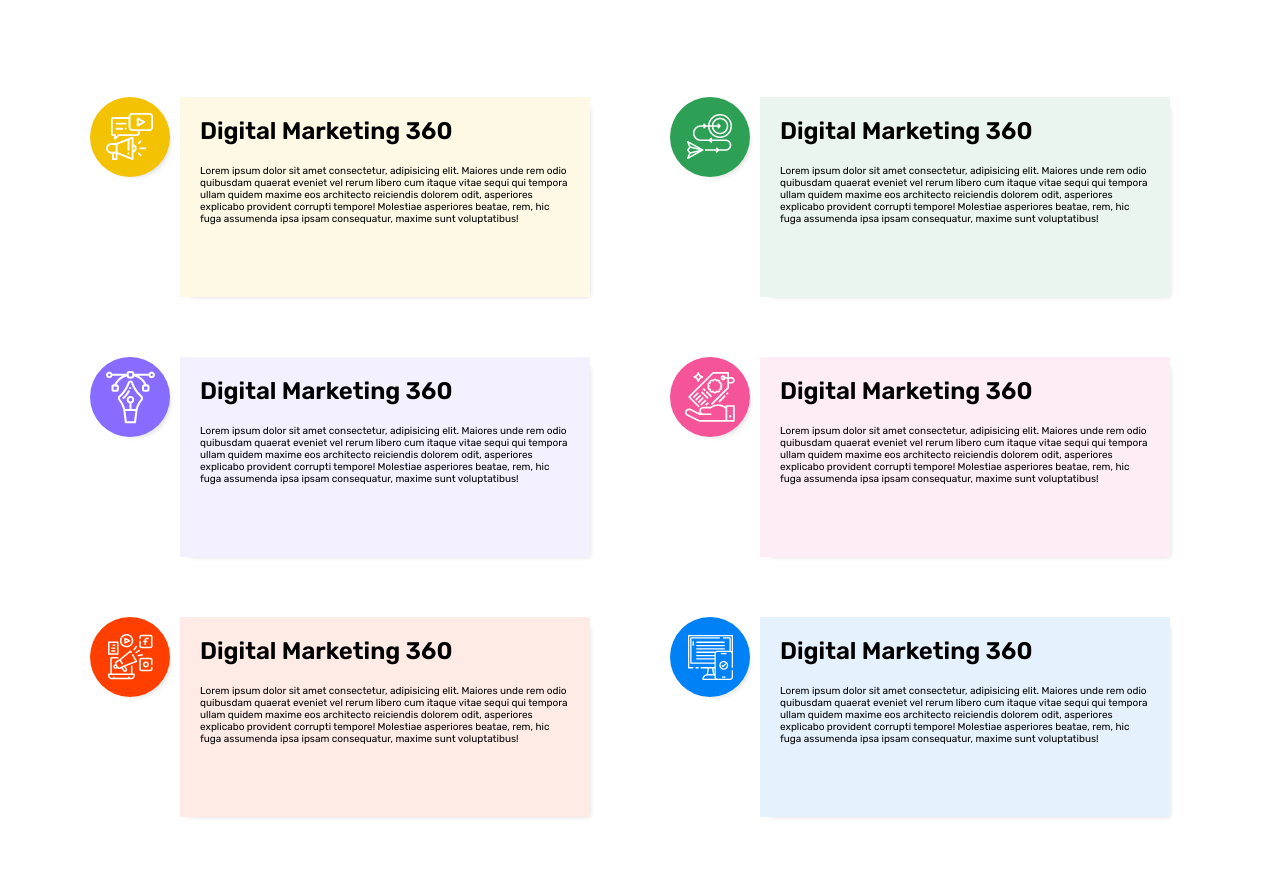
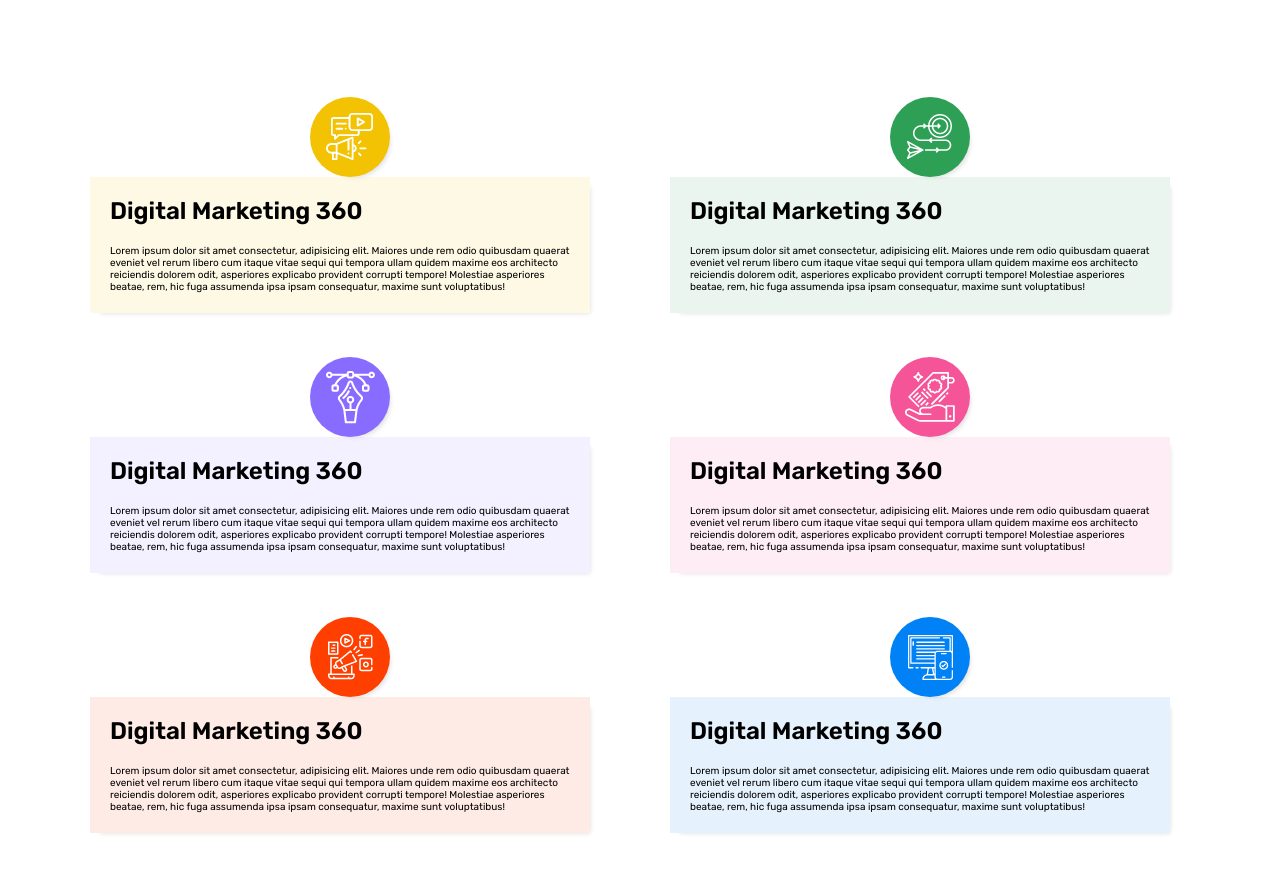
Before and after one commit to fultonoff/udigitalmain, a plain HTML site: page index.html in a window 1280 px wide. Shown: the part 1086-1958 px from the top of the page. Drawn offline with Linux system fonts and the light colour scheme.

Commit message:
services section

```diff
--- a/assets/sass/_header.scss
+++ b/assets/sass/_header.scss
@@ -1,8 +1,9 @@
 .header {
 
-    background-image: linear-gradient(to right top, $blue, $pink-light);
+    background-image: linear-gradient(45deg, $blue, $pink-light);
     background-position: center;
     background-size: cover;
+    background-attachment: fixed;
 
 
 
@@ -289,6 +290,7 @@
         align-items: center;
         padding-bottom: 8rem;
 
+
         @media only screen and(max-width: 43.75em){
             flex-direction: column;
         }
--- a/assets/sass/_services.scss
+++ b/assets/sass/_services.scss
@@ -15,8 +15,9 @@
 
     &>*{
         display: grid;
-        grid-template-columns: min-content 1fr;
+        grid-template-columns: minmax(1fr);
         height: 20rem;
+        transition: all .4s cubic-bezier(0.175, 0.885, 0.32, 1.275);
 
 
 
@@ -24,11 +25,13 @@
             background-color: aqua;
             height: 8rem;
             width: 8rem;
+            margin-left: auto;
+            margin-right: auto;
             display: flex;
             align-items: center;
             justify-content: center;
             border-radius: 50px;
-            margin-right: 1rem;
+            // margin-right: 1rem;
             box-shadow: 5px 5px 5px -5px rgba(0,0,0,0.14);
         }
 
--- a/index.html
+++ b/index.html
@@ -50,7 +50,7 @@
 
         <div class="header__content">
             <div class="text">
-                <h1 class="text__head h-1">Let's Grow Your <br> Brand To The <br> Next Level</h1>
+                <h1 class="text__head h-1">Let's Grow Your  Brand To The <br> Next Level</h1>
                 <p class="text__description">Lorem ipsum dolor sit amet consectetur adipisicing elit.<br> Architecto laborum mollitia voluptates vitae? </p>
                 <button class="text__btn btn hover trans p-btn">See Our Work</button>
 
@@ -108,7 +108,7 @@
 
 
 
-            <div class="services__item item-1">
+            <div class="services__item item-1 hover">
                 <div class="image-box">
                     <img src="./assets/img/icon1.png" alt="icon 1">
                 </div>
@@ -121,7 +121,7 @@
 
             </div>
 
-            <div class="services__item item-2">
+            <div class="services__item item-2 hover">
                 <div class="image-box">
                     <img src="./assets/img/icon2.png" alt="icon 2">
                 </div>
@@ -134,7 +134,7 @@
 
             </div>
 
-            <div class="services__item item-3">
+            <div class="services__item item-3 hover">
                 <div class="image-box">
                     <img src="./assets/img/icon3.png" alt="icon 3">
                 </div>
@@ -147,7 +147,7 @@
 
             </div>
 
-            <div class="services__item item-4">
+            <div class="services__item item-4 hover">
                 <div class="image-box">
                     <img src="./assets/img/icon4.png" alt="icon 4">
                 </div>
@@ -160,7 +160,7 @@
 
             </div>
 
-            <div class="services__item item-5">
+            <div class="services__item item-5 hover">
                 <div class="image-box">
                     <img src="./assets/img/icon5.png" alt="icon 5">
                 </div>
@@ -173,7 +173,7 @@
 
             </div>
 
-            <div class="services__item item-6">
+            <div class="services__item item-6 hover">
                 <div class="image-box">
                     <img src="./assets/img/icon6.png" alt="icon 6">
                 </div>
```
Also changed, not shown: assets/css/main.css, 1 other file.
